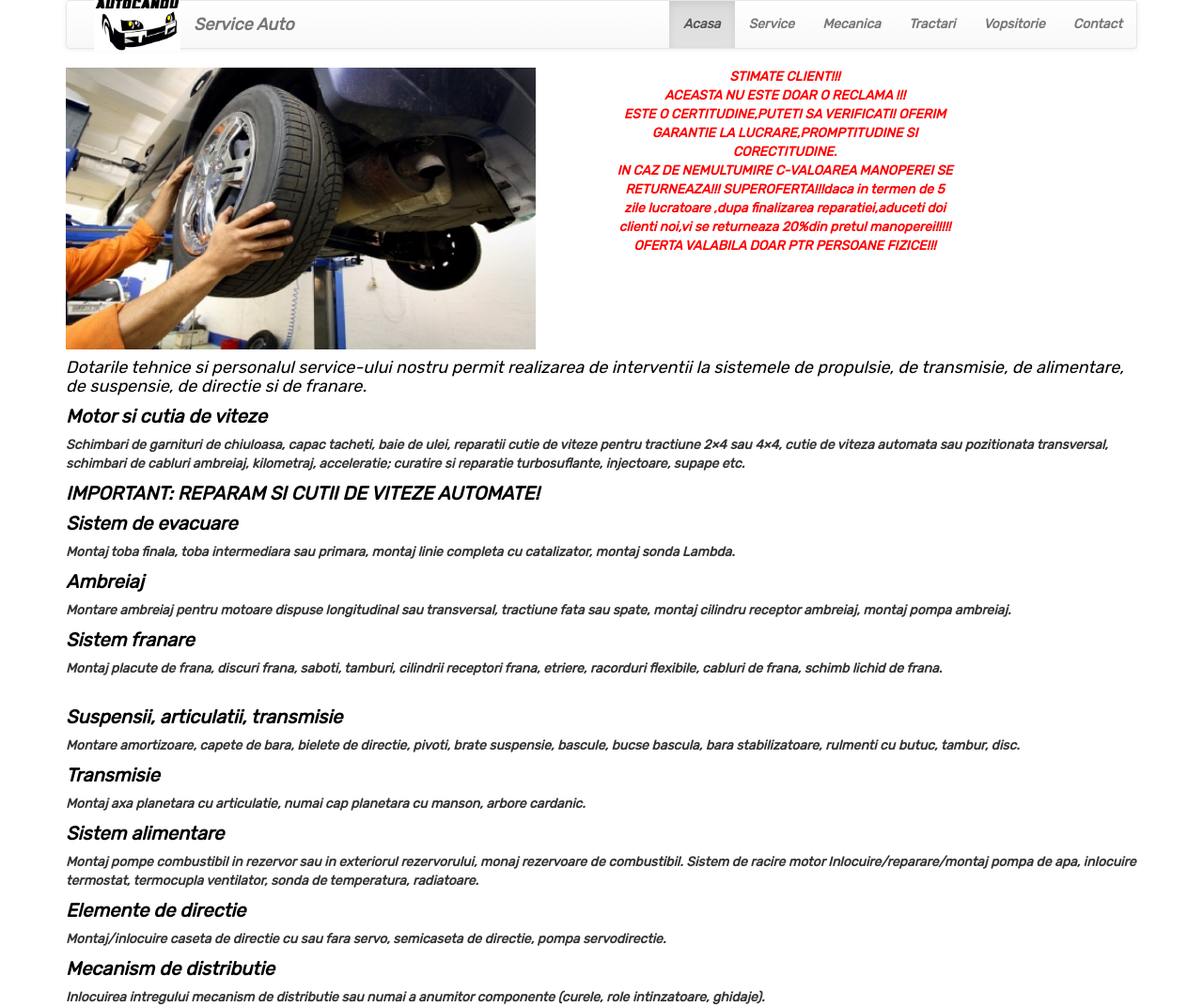
After one commit to MustacescuPaul/ACN, a PHP site: page /service.html in a window 1280 px wide. The commit adds this page. Shown: the whole page at 94% size. Run offline with PHP 8.4, Linux system fonts and the light colour scheme; some libraries are stand-ins or nearby versions.

Commit message:
added pages

```diff
--- a/assets/custom.css
+++ b/assets/custom.css
@@ -24,3 +24,16 @@
 	padding-top: 50px;
 	align-content: left;
 }
+body{
+	font-family: 'Rubik', sans-serif;
+	font-weight: bold;
+	font-style: italic;
+
+}
+img{
+	 display: block;
+    margin: 0 auto;
+}
+h4{
+	color:black;
+}
--- /dev/null
+++ b/service.html
@@ -0,0 +1,93 @@
+<!DOCTYPE html>
+<html lang="en">
+  <head>
+
+      <link href="https://fonts.googleapis.com/css?family=Rubik" rel="stylesheet">
+
+      <script src="https://ajax.googleapis.com/ajax/libs/jquery/1.11.0/jquery.min.js"></script>
+      <!-- Latest compiled and minified CSS -->
+	    <link rel="stylesheet" href="https://maxcdn.bootstrapcdn.com/bootstrap/3.3.7/css/bootstrap.min.css" integrity="sha384-BVYiiSIFeK1dGmJRAkycuHAHRg32OmUcww7on3RYdg4Va+PmSTsz/K68vbdEjh4u" crossorigin="anonymous">
+
+    	<!-- Optional theme -->
+    	<link rel="stylesheet" href="https://maxcdn.bootstrapcdn.com/bootstrap/3.3.7/css/bootstrap-theme.min.css" integrity="sha384-rHyoN1iRsVXV4nD0JutlnGaslCJuC7uwjduW9SVrLvRYooPp2bWYgmgJQIXwl/Sp" crossorigin="anonymous">
+
+    	<!-- Latest compiled and minified JavaScript -->
+    	<script src="https://maxcdn.bootstrapcdn.com/bootstrap/3.3.7/js/bootstrap.min.js" integrity="sha384-Tc5IQib027qvyjSMfHjOMaLkfuWVxZxUPnCJA7l2mCWNIpG9mGCD8wGNIcPD7Txa" crossorigin="anonymous"></script>
+
+      <meta charset="utf-8">
+
+	    <meta name="viewport" content="width=device-width, initial-scale=1">
+
+	    <link rel="stylesheet" href="assets/custom.css">
+  </head>
+  <body>
+  	<div class="container  ">
+  		<div class="mynav">
+        <nav class="navbar navbar-default">
+          <div class="navbar-header">
+            <button type="button" class="navbar-toggle collapsed" data-toggle="collapse" data-target="#navbar5">
+            <span class="sr-only">Toggle navigation</span>
+            <span class="icon-bar"></span>
+            <span class="icon-bar"></span>
+            <span class="icon-bar"></span>
+            </button>
+            <a class="navbar-brand" href="index.html"><img style="	width: 120px;" src="assets/images/logo.png" alt="Dispute Bills">Service Auto
+            </a>
+          </div>
+          <div id="navbar5" class="navbar-collapse collapse">
+            <ul class="nav navbar-nav navbar-right">
+              <li class="active"><a href="index.html">Acasa</a></li>
+              <li><a href="service.html">Service</a></li>
+              <li><a href="mecanica.html">Mecanica</a></li>
+              <li><a href="#">Tractari</a></li>
+              <li><a href="#">Vopsitorie</a></li>
+              <li><a href="#">Contact</a></li>
+            </ul>
+          </div>
+        </nav>
+      </div>
+      <div class="row">
+        <div class="col-sm-3">
+          <img src="assets/images/service.jpg" width="500" height="300">
+        </div>
+        <div class="col-sm-4 col-sm-offset-3" style="text-align: center;color:red;">
+          STIMATE CLIENT!!!</br>
+          ACEASTA NU ESTE DOAR O RECLAMA !!!</br>
+          ESTE O CERTITUDINE,PUTETI SA VERIFICATI!    OFERIM GARANTIE LA  LUCRARE,PROMPTITUDINE SI CORECTITUDINE.  </br>
+           IN CAZ DE NEMULTUMIRE C-VALOAREA MANOPEREI SE RETURNEAZA!!!
+          SUPEROFERTA!!!daca in termen de 5 zile lucratoare ,dupa finalizarea reparatiei,aduceti doi clienti noi,vi se returneaza 20%din pretul manoperei!!!!!
+          OFERTA VALABILA DOAR PTR PERSOANE FIZICE!!!
+        </div>
+      </div>
+      <h4>Dotarile tehnice si personalul service-ului nostru permit realizarea de interventii la sistemele de propulsie, de transmisie, de alimentare, de suspensie, de directie si de franare.</h4>
+      <h4 style="font-size: 20px;font-weight: bolder;">Motor si cutia de viteze</h4>
+      Schimbari de garnituri de chiuloasa, capac tacheti, baie de ulei, reparatii cutie de viteze pentru tractiune 2×4 sau 4×4, cutie de viteza automata sau pozitionata transversal, schimbari de cabluri ambreiaj, kilometraj, acceleratie; curatire si reparatie turbosuflante, injectoare, supape etc.</br>
+      <h4 style="font-size: 20px;font-weight: bolder;">IMPORTANT: REPARAM SI CUTII DE VITEZE AUTOMATE!</h4>
+      <h4 style="font-size: 20px;font-weight: bolder;">Sistem de evacuare</h4>
+      Montaj toba finala, toba intermediara sau primara, montaj linie completa cu catalizator, montaj sonda Lambda.
+      <h4 style="font-size: 20px;font-weight: bolder;">Ambreiaj</h4>
+      Montare ambreiaj pentru motoare dispuse longitudinal sau transversal, tractiune fata sau spate, montaj cilindru receptor ambreiaj, montaj pompa ambreiaj.
+      <h4 style="font-size: 20px;font-weight: bolder;">Sistem franare</h4>
+      Montaj placute de frana, discuri frana, saboti, tamburi, cilindrii receptori frana, etriere, racorduri flexibile, cabluri de frana, schimb lichid de frana.</br></br>
+      <h4 style="font-size: 20px;font-weight: bolder;">Suspensii, articulatii, transmisie</h4>
+      Montare amortizoare, capete de bara, bielete de directie, pivoti, brate suspensie, bascule, bucse bascula, bara stabilizatoare, rulmenti cu butuc, tambur, disc.
+      <h4 style="font-size: 20px;font-weight: bolder;">Transmisie</h4>
+      Montaj axa planetara cu articulatie, numai cap planetara cu manson, arbore cardanic.
+      <h4 style="font-size: 20px;font-weight: bolder;">Sistem alimentare</h4>
+      Montaj pompe combustibil in rezervor sau in exteriorul rezervorului, monaj rezervoare de combustibil.
+      Sistem de racire motor
+      Inlocuire/reparare/montaj pompa de apa, inlocuire termostat, termocupla ventilator, sonda de temperatura, radiatoare.
+      <h4 style="font-size: 20px;font-weight: bolder;">Elemente de directie</h4>
+      Montaj/inlocuire caseta de directie cu sau fara servo, semicaseta de directie, pompa servodirectie.
+      <h4 style="font-size: 20px;font-weight: bolder;">Mecanism de distributie</h4>
+      Inlocuirea intregului mecanism de distributie sau numai a anumitor componente (curele, role intinzatoare, ghidaje).
+
+
+
+
+    </div>
+
+
+  </body>
+
+</html>
```
Also changed, not shown: index.html (+36 -22 lines), mecanica.html (added, +72 -0 lines), assets/images/mec.jpg (added), assets/images/service.jpg (added).
